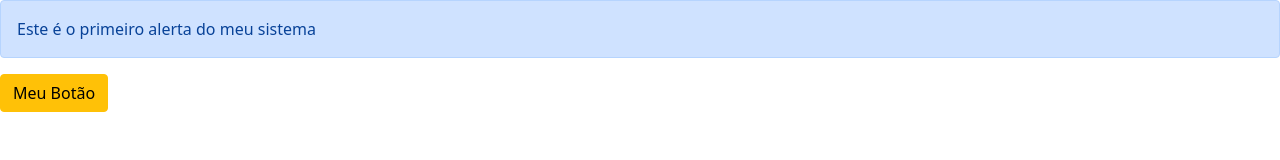
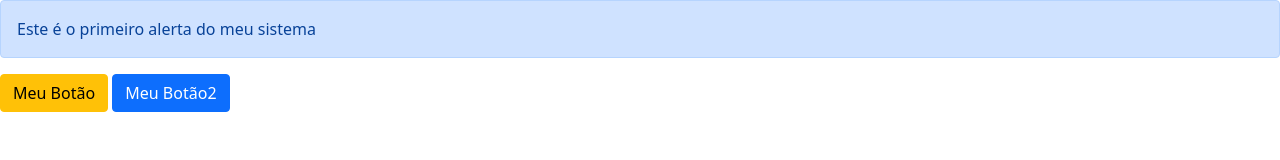
Before and after one commit to adrianovp/19a_avp_devopsitau, a plain HTML site: page index.html in a window 1280 px wide. Drawn offline with Linux system fonts and the light colour scheme.

Commit message:
Add de Boatao

```diff
--- a/index.html
+++ b/index.html
@@ -11,6 +11,7 @@
   Este é o primeiro alerta do meu sistema
 </div>
 <button type="button" class="btn btn-warning">Meu Botão</button>
+<button type="button" class="btn btn-primary">Meu Botão2</button>
 
     <scrip src="jquery-3.6.0.min.js"></scrip>
     <scrip src="bootstrap.bundle.min.js"></scrip>
```
